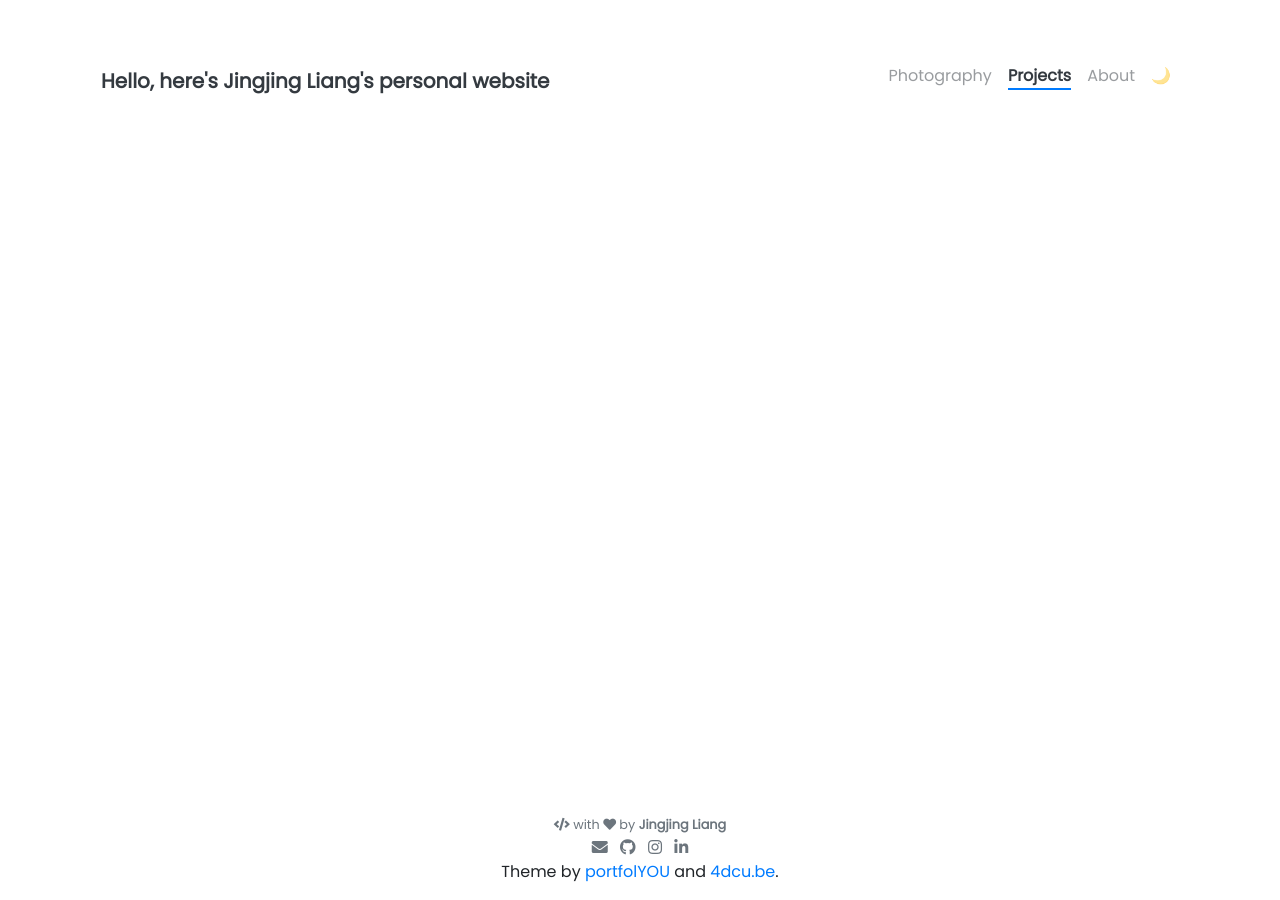
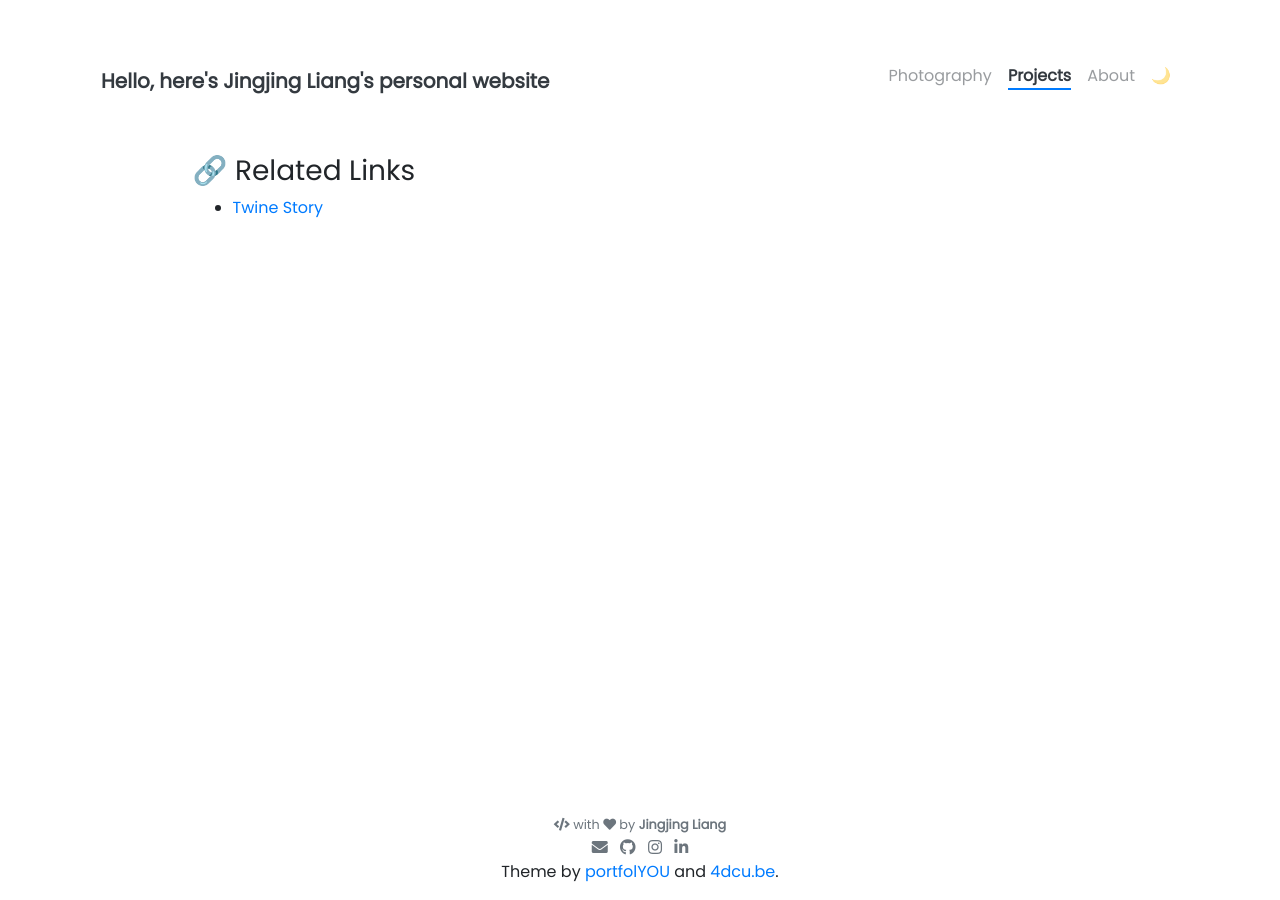
Before and after one commit to xenotopia/xenotopia.github.io, a Jekyll site: the page built from _projects/twine-story.md, in a window 1280 px wide. Built offline with Jekyll 4.4.1, drawn with Linux system fonts in a browser that asks for light colours; nearby versions of some CDN libraries.

Commit message:
Update twine-story.md

```diff
--- a/_projects/twine-story.md
+++ b/_projects/twine-story.md
@@ -4,5 +4,7 @@ description: "A story-based data experience highlighting food desert issues."
 image: image/twine_report.png
 tools: [Twine, Jyupter Notebook, Storytelling]
 
-project_url: https://xenotopia.github.io/twinestory.github.io/
 ---
+
+### 🔗 Related Links
+- [Twine Story](https://xenotopia.github.io/twinestory.github.io/)
```
